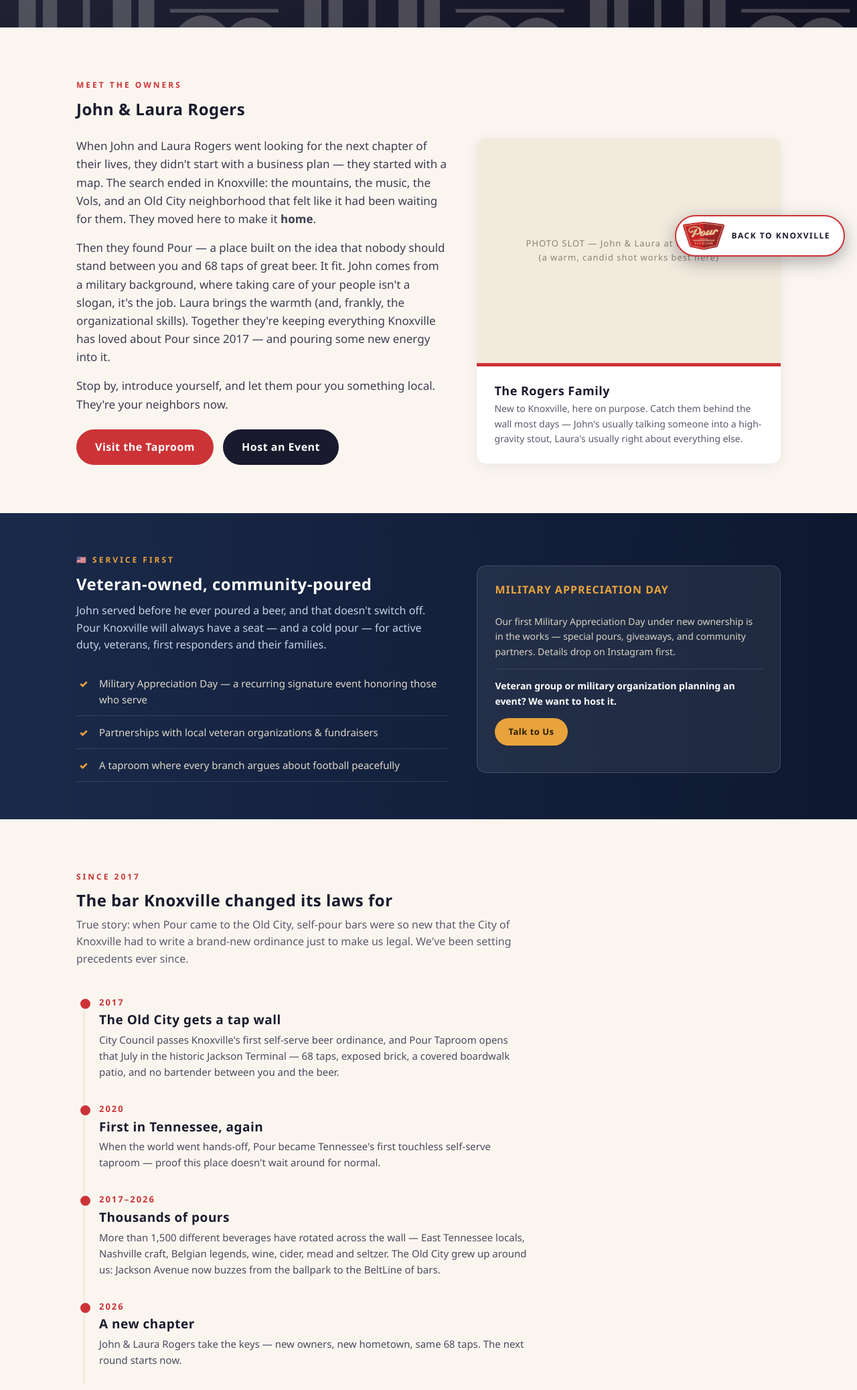
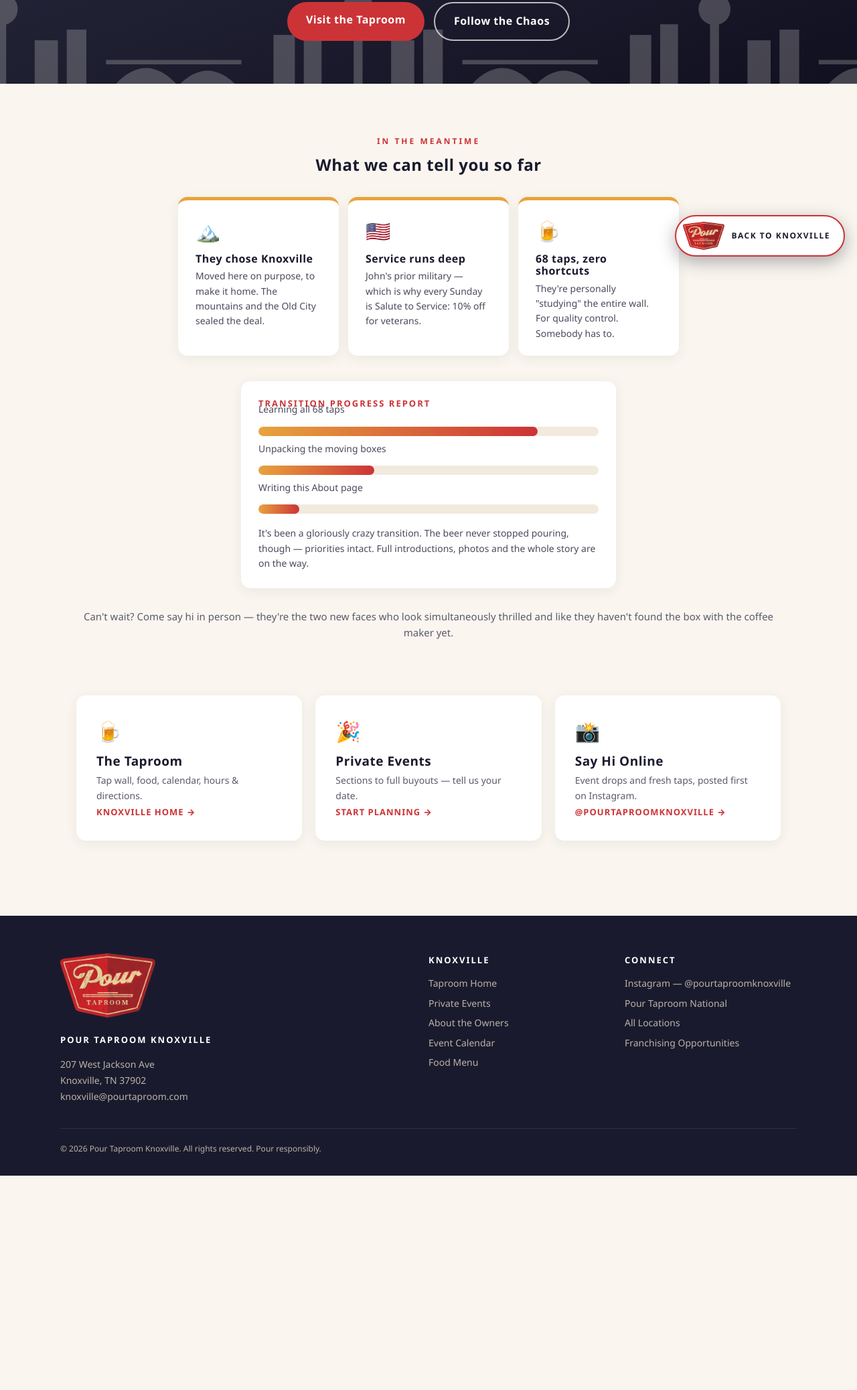
Before and after one commit to ramonballester-ops/pour-knoxville-preview, a plain HTML site: page about/index.html in a window 1280 px wide. Shown: the part 399-2474 px from the top of the page at 67% size. After the commit the page ends 2154 px from the top, so only its background shows below. Drawn offline with Linux system fonts and the light colour scheme.

Commit message:
Real menu, trivia poster, Sunday 12-5 hours, Salute to Service Sundays, owners page coming soon
- Replace sample food menu with the real menu (items & prices from the house PDFs)
- Add menu/trivia/drinks/chips poster images
- Sunday hours now 12pm-5pm; calendar shows weekly Salute to Service (10% off veterans)
- Trivia Tuesday card: free to play, 15% off tab for players, Timeless Entertainment
- About page is now a fun Coming Soon

Co-Authored-By: Claude Fable 5 <noreply@anthropic.com>

```diff
--- a/about/index.html
+++ b/about/index.html
@@ -4,25 +4,24 @@
 <meta charset="UTF-8">
 <meta name="viewport" content="width=device-width, initial-scale=1.0">
 <title>About Us - Pour Taproom Knoxville</title>
-<meta name="description" content="Meet John &amp; Laura Rogers, the new owners of Pour Taproom Knoxville — and the story of Knoxville's original self-pour bar, pouring in the Old City since 2017.">
+<meta name="description" content="Meet John &amp; Laura Rogers, the new owners of Pour Taproom Knoxville — full story coming soon.">
 <link rel="icon" href="../images/cropped-Logo_red-01.png">
 <link rel="stylesheet" href="../css/styles.css">
 <style>
-.timeline{margin-top:38px;position:relative;padding-left:34px}
-.timeline::before{content:"";position:absolute;left:10px;top:6px;bottom:6px;width:3px;background:var(--cream-dark);border-radius:3px}
-.tl-item{position:relative;padding-bottom:30px}
-.tl-item::before{content:"";position:absolute;left:-31px;top:5px;width:15px;height:15px;border-radius:50%;background:var(--red);border:3px solid var(--cream)}
-.tl-item .yr{font-size:13px;font-weight:900;letter-spacing:2px;color:var(--red)}
-.tl-item h4{font-size:19px;margin:4px 0 6px}
-.tl-item p{font-size:15px;color:#4a4a5e;max-width:640px}
-.owner-card{background:#fff;border-radius:var(--radius);box-shadow:0 4px 18px rgba(26,26,46,.07);overflow:hidden}
-.owner-card .ph{aspect-ratio:4/3;background:var(--cream-dark);display:flex;align-items:center;justify-content:center;color:#8b8474;font-size:13px;letter-spacing:1px;text-align:center;padding:20px;border-bottom:5px solid var(--red)}
-.owner-card .bd{padding:26px}
-.flag-band{background:linear-gradient(90deg,#1a2a4a,#0e1830);color:#fff}
+.boxes{display:flex;gap:14px;justify-content:center;flex-wrap:wrap;margin:34px 0 8px}
+.box-card{background:#fff;border-radius:14px;padding:22px 26px;box-shadow:0 4px 18px rgba(26,26,46,.07);border-top:5px solid var(--gold);max-width:240px;text-align:left}
+.box-card .emoji{font-size:30px}
+.box-card h4{font-size:16px;margin:8px 0 6px}
+.box-card p{font-size:14px;color:#4a4a5e}
+.progress{max-width:560px;margin:38px auto 0;background:#fff;border-radius:14px;padding:26px;box-shadow:0 4px 18px rgba(26,26,46,.07);text-align:left}
+.progress h4{font-size:13px;letter-spacing:2px;text-transform:uppercase;color:var(--red)}
+.bar{height:14px;border-radius:999px;background:var(--cream-dark);margin:10px 0 18px;overflow:hidden}
+.bar>span{display:block;height:100%;border-radius:999px;background:linear-gradient(90deg,var(--gold),var(--red))}
+.progress p{font-size:14px;color:#4a4a5e;margin-top:-10px;margin-bottom:14px}
 </style>
 </head>
 <body>
-<div class="preview-banner">DRAFT PREVIEW for John &amp; Laura — menu items, prices &amp; dated events are placeholders. Feedback welcome!</div>
+<div class="preview-banner">DRAFT PREVIEW for John &amp; Laura — a working mock-up. Feedback welcome!</div>
 
 <nav>
   <div class="nav-inner">
@@ -53,67 +52,30 @@
 <div class="page-hero" style="background:linear-gradient(160deg,#2b2b40,#101020)">
   <div class="sky-hero"><svg viewBox="0 0 1200 120" preserveAspectRatio="xMidYMax slice" xmlns="http://www.w3.org/2000/svg" aria-hidden="true"><g fill="#faf6ef"><g transform="translate(0,0)"><rect x="26" y="64" width="24" height="56"/><rect x="60" y="52" width="20" height="68"/><rect x="116" y="50" width="10" height="70"/><circle cx="121" cy="35" r="18"/><rect x="158" y="70" width="26" height="50"/><rect x="194" y="58" width="22" height="62"/><rect x="238" y="92" width="152" height="5"/><path d="M248,120 Q283,82 318,120 Z"/><path d="M320,120 Q352,88 384,120 Z"/></g><g transform="translate(400,0)"><rect x="26" y="64" width="24" height="56"/><rect x="60" y="52" width="20" height="68"/><rect x="116" y="50" width="10" height="70"/><circle cx="121" cy="35" r="18"/><rect x="158" y="70" width="26" height="50"/><rect x="194" y="58" width="22" height="62"/><rect x="238" y="92" width="152" height="5"/><path d="M248,120 Q283,82 318,120 Z"/><path d="M320,120 Q352,88 384,120 Z"/></g><g transform="translate(800,0)"><rect x="26" y="64" width="24" height="56"/><rect x="60" y="52" width="20" height="68"/><rect x="116" y="50" width="10" height="70"/><circle cx="121" cy="35" r="18"/><rect x="158" y="70" width="26" height="50"/><rect x="194" y="58" width="22" height="62"/><rect x="238" y="92" width="152" height="5"/><path d="M248,120 Q283,82 318,120 Z"/><path d="M320,120 Q352,88 384,120 Z"/></g></g></svg></div>
   <span class="kicker" style="color:var(--gold)">Our Story</span>
-  <h1>New Owners. <em>Same Great Pour.</em></h1>
-  <p>Knoxville's original self-pour bar has new keepers of the taps — and they didn't just buy a business, they chose a hometown.</p>
+  <h1>Coming <em>Soon</em></h1>
+  <p>New owners John &amp; Laura Rogers are officially behind the taps — the full story is still in a moving box somewhere. (They've narrowed it down to about nine boxes.)</p>
+  <div class="cta-row">
+    <a class="btn btn-red" href="../">Visit the Taproom</a>
+    <a class="btn btn-ghost" href="https://www.instagram.com/pourtaproomknoxville/" target="_blank" rel="noopener">Follow the Chaos</a>
+  </div>
 </div>
 
-<section class="section">
-  <span class="kicker">Meet the Owners</span>
-  <h2>John &amp; Laura Rogers</h2>
-  <div class="pd" style="margin-top:28px">
-    <div>
-      <p style="font-size:17px;color:#3d3d52">When John and Laura Rogers went looking for the next chapter of their lives, they didn't start with a business plan — they started with a map. The search ended in Knoxville: the mountains, the music, the Vols, and an Old City neighborhood that felt like it had been waiting for them. They moved here to make it <b>home</b>.</p>
-      <p style="font-size:17px;color:#3d3d52;margin-top:16px">Then they found Pour — a place built on the idea that nobody should stand between you and 68 taps of great beer. It fit. John comes from a military background, where taking care of your people isn't a slogan, it's the job. Laura brings the warmth (and, frankly, the organizational skills). Together they're keeping everything Knoxville has loved about Pour since 2017 — and pouring some new energy into it.</p>
-      <p style="font-size:17px;color:#3d3d52;margin-top:16px">Stop by, introduce yourself, and let them pour you something local. They're your neighbors now.</p>
-      <div class="cta-row" style="display:flex;gap:14px;flex-wrap:wrap;margin-top:24px">
-        <a class="btn btn-red" href="../">Visit the Taproom</a>
-        <a class="btn btn-dark" href="../private-events/">Host an Event</a>
-      </div>
-    </div>
-    <div>
-      <div class="owner-card">
-        <div class="ph">PHOTO SLOT — John &amp; Laura at the tap wall<br>(a warm, candid shot works best here)</div>
-        <div class="bd">
-          <h4 style="font-size:18px">The Rogers Family</h4>
-          <p style="font-size:14px;color:#5a5a6e;margin-top:6px">New to Knoxville, here on purpose. Catch them behind the wall most days — John's usually talking someone into a high-gravity stout, Laura's usually right about everything else.</p>
-        </div>
-      </div>
-    </div>
+<section class="section" style="text-align:center">
+  <span class="kicker">In the Meantime</span>
+  <h2>What we can tell you so far</h2>
+  <div class="boxes">
+    <div class="box-card"><div class="emoji">🏔️</div><h4>They chose Knoxville</h4><p>Moved here on purpose, to make it home. The mountains and the Old City sealed the deal.</p></div>
+    <div class="box-card"><div class="emoji">🇺🇸</div><h4>Service runs deep</h4><p>John's prior military — which is why every Sunday is Salute to Service: 10% off for veterans.</p></div>
+    <div class="box-card"><div class="emoji">🍺</div><h4>68 taps, zero shortcuts</h4><p>They're personally "studying" the entire wall. For quality control. Somebody has to.</p></div>
   </div>
-</section>
-
-<div class="flag-band">
-  <section class="section" style="padding:56px 24px">
-    <div class="pd">
-      <div>
-        <span class="kicker" style="color:var(--gold)">🇺🇸 Service First</span>
-        <h2 style="color:#fff">Veteran-owned, community-poured</h2>
-        <p style="font-size:16px;color:#c9d2e4;margin-top:14px">John served before he ever poured a beer, and that doesn't switch off. Pour Knoxville will always have a seat — and a cold pour — for active duty, veterans, first responders and their families.</p>
-        <ul class="spec-list" style="margin-top:20px">
-          <li>Military Appreciation Day — a recurring signature event honoring those who serve</li>
-          <li>Partnerships with local veteran organizations &amp; fundraisers</li>
-          <li>A taproom where every branch argues about football peacefully</li>
-        </ul>
-      </div>
-      <div class="router">
-        <h4>Military Appreciation Day</h4>
-        <div class="row"><p>Our first Military Appreciation Day under new ownership is in the works — special pours, giveaways, and community partners. Details drop on Instagram first.</p></div>
-        <div class="row"><p style="font-weight:800;color:#fff">Veteran group or military organization planning an event? We want to host it.</p><a class="btn btn-gold" href="../private-events/">Talk to Us</a></div>
-      </div>
-    </div>
-  </section>
-</div>
-
-<section class="section">
-  <span class="kicker">Since 2017</span>
-  <h2>The bar Knoxville changed its laws for</h2>
-  <p style="color:#5a5a6e;max-width:680px;margin-top:10px">True story: when Pour came to the Old City, self-pour bars were so new that the City of Knoxville had to write a brand-new ordinance just to make us legal. We've been setting precedents ever since.</p>
-  <div class="timeline">
-    <div class="tl-item"><span class="yr">2017</span><h4>The Old City gets a tap wall</h4><p>City Council passes Knoxville's first self-serve beer ordinance, and Pour Taproom opens that July in the historic Jackson Terminal — 68 taps, exposed brick, a covered boardwalk patio, and no bartender between you and the beer.</p></div>
-    <div class="tl-item"><span class="yr">2020</span><h4>First in Tennessee, again</h4><p>When the world went hands-off, Pour became Tennessee's first touchless self-serve taproom — proof this place doesn't wait around for normal.</p></div>
-    <div class="tl-item"><span class="yr">2017–2026</span><h4>Thousands of pours</h4><p>More than 1,500 different beverages have rotated across the wall — East Tennessee locals, Nashville craft, Belgian legends, wine, cider, mead and seltzer. The Old City grew up around us: Jackson Avenue now buzzes from the ballpark to the BeltLine of bars.</p></div>
-    <div class="tl-item"><span class="yr">2026</span><h4>A new chapter</h4><p>John &amp; Laura Rogers take the keys — new owners, new hometown, same 68 taps. The next round starts now.</p></div>
+  <div class="progress">
+    <h4>Transition Progress Report</h4>
+    <p>Learning all 68 taps</p><div class="bar"><span style="width:82%"></span></div>
+    <p>Unpacking the moving boxes</p><div class="bar"><span style="width:34%"></span></div>
+    <p>Writing this About page</p><div class="bar"><span style="width:12%"></span></div>
+    <p style="margin:0">It's been a gloriously crazy transition. The beer never stopped pouring, though — priorities intact. Full introductions, photos and the whole story are on the way.</p>
   </div>
+  <p style="margin-top:30px;font-size:15px;color:#5a5a6e">Can't wait? Come say hi in person — they're the two new faces who look simultaneously thrilled and like they haven't found the box with the coffee maker yet.</p>
 </section>
 
 <section class="section" style="padding-top:10px">
```
Also changed, not shown: index.html (+46 -32 lines), private-events/index.html (+1 -1 lines), private-events/thanks/index.html (+1 -1 lines), images/knoxville-chips-menu.jpg (added), images/knoxville-drinks-menu.jpg (added), images/knoxville-food-menu.jpg (added), images/knoxville-menu.png (deleted), images/knoxville-trivia-tuesday.jpg (added).
